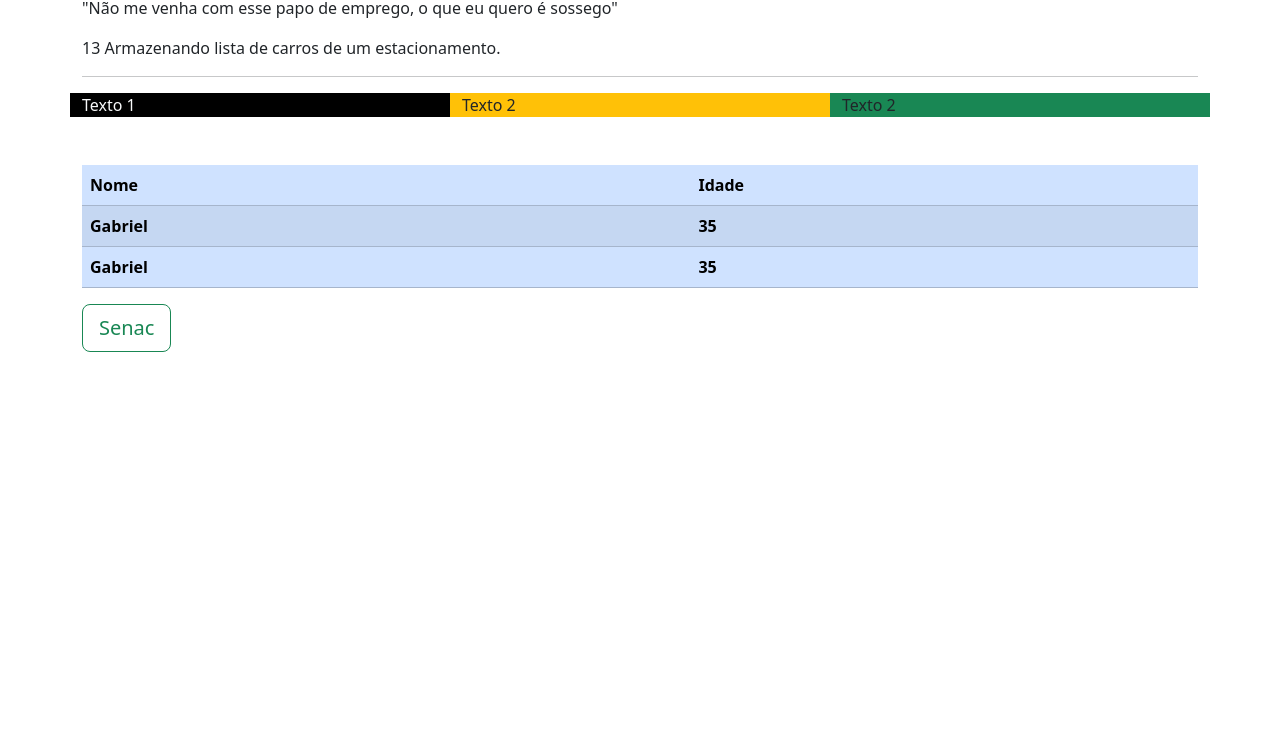
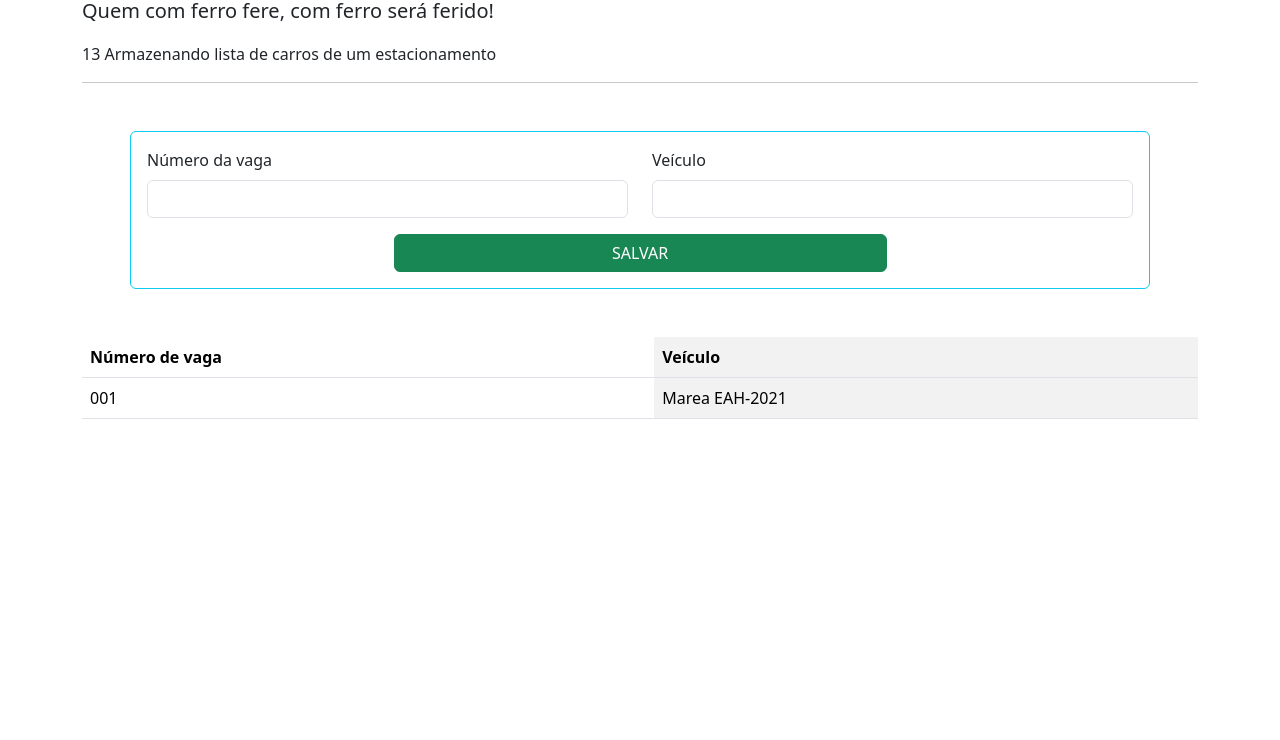
Before and after one commit to gabrieeelss/exercicios-js, a plain HTML site: page Exercicio013/index.html in a window 1280 px wide. Shown: the part 60-800 px from the top of the page. Drawn offline with nearby package versions, Linux system fonts and the light colour scheme.

Commit message:
013 quase pronto

```diff
--- a/Exercicio013/app.js
+++ b/Exercicio013/app.js
@@ -0,0 +1,19 @@
+let numeroDeVagas = []
+let veiculos = []
+
+function fnSalvarVeiculo() {
+    numeroDeVagas.push(document.getElementById("numero_vaga").value)
+    veiculos.push(document.getElementById("veiculo").value)
+
+}
+
+function fnListarVeiculos() {
+   document.getElementById("tabela_veiculos").innerHTML = ""
+    for(let i = 0; i < veiculos.length; i++){
+        document.getElementById("tabela_veiculos").innerHTML +=`<tr>`
+        document.getElementById("tabela_veiculos").innerHTML +=`<td> ${numeroDeVagas[i]} </td><td> ${veiculos[i]}</td>`
+        document.getElementById("tabela_veiculos").innerHTML +=`</tr>`
+    }
+}
+
+function fnLimpar(){}
--- a/Exercicio013/index.html
+++ b/Exercicio013/index.html
@@ -7,40 +7,54 @@
     <title>Exercício 013</title>
     <link href="https://cdn.jsdelivr.net/npm/bootstrap@5.3.8/dist/css/bootstrap.min.css" rel="stylesheet"
         integrity="sha384-sRIl4kxILFvY47J16cr9ZwB07vP4J8+LH7qKQnuqkuIAvNWLzeN8tE5YBujZqJLB" crossorigin="anonymous">
-
+    <link rel="stylesheet" href="style.css">
 </head>
 
 <body>
     <div class="container">
-    <h1 class="text-md-center text-end">Exercício 013</h1>
-    <blockquote>"Não me venha com esse papo de emprego, o que eu quero é sossego"</blockquote>
-    <p>13 Armazenando lista de carros de um estacionamento.</p>
+        <h1>Exercício 013</h1>
+        <blockquote class="blockquote">Quem com ferro fere, com ferro será ferido!</blockquote>
+        <p>13 Armazenando lista de carros de um estacionamento</p>
         <hr>
+        <form class="border border-info border-1 rounded p-3 m-5">
+            <div class="row mb-3">
+                <div class="col">
+                    <label class="form-label">Número da vaga</label>
+                    <input class="form-control" id="numero_vaga">
+                </div>
+                <div class="col">
+                    <label class="form-label">Veículo</label>
+                    <input class="form-control" id="veiculo">
+                </div>
+            </div>
             <div class="row">
-        <div class="col-12 col-md-4 bg-black text-light">Texto 1</div>
-        <div class="col-12 col-md-4 bg-warning">Texto 2</div>
-        <div class="col-12 col-md-4 bg-success">Texto 2</div>
+                <div class="col text-center">
+                    <button type="button" class="btn btn-success w-50" onclick="fnSalvarVeiculo();fnListarVeiculos()">SALVAR</button>
                 </div>
-    <table class="table table-primary table-striped table-hover mt-5">
+            </div>
+        </form>
+        <div class="row">
+            <div class="col">
+                <table class="table table-striped-columns">
                     <thead>
                         <tr>
-                <th>Nome</th>
-                <th>Idade</th>
+                            <th>Número de vaga</th>
+                            <th>Veículo</th>
                         </tr>
                     </thead>
-        <tbody>
+                    <tbody id="tabela_veiculos">
                         <tr>
-                <th>Gabriel</th>
-                <th>35</th>
-            </tr>
-            <tr>
-                <th>Gabriel</th>
-                <th>35</th>
+                            <td>001</td>
+                            <td>Marea EAH-2021</td>
                         </tr>
                     </tbody>
                 </table>
-    <a href="https://sp.senac.br" class="btn btn-outline-success btn-lg">Senac</a>
             </div>
+        </div>
+
+    </div>
+
+    <script src="app.js"></script>
 </body>
 
 </html>
```
Lines whose indentation alone changed are shown as unchanged.
